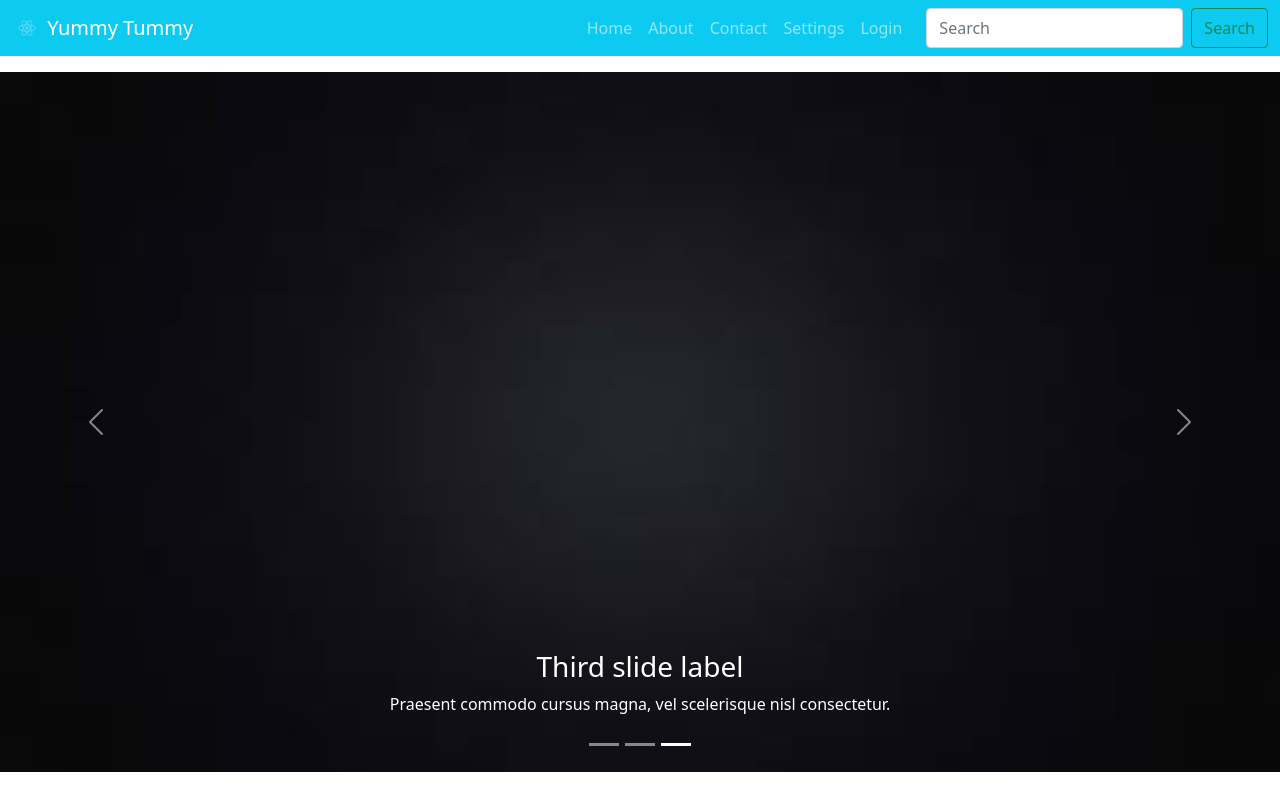
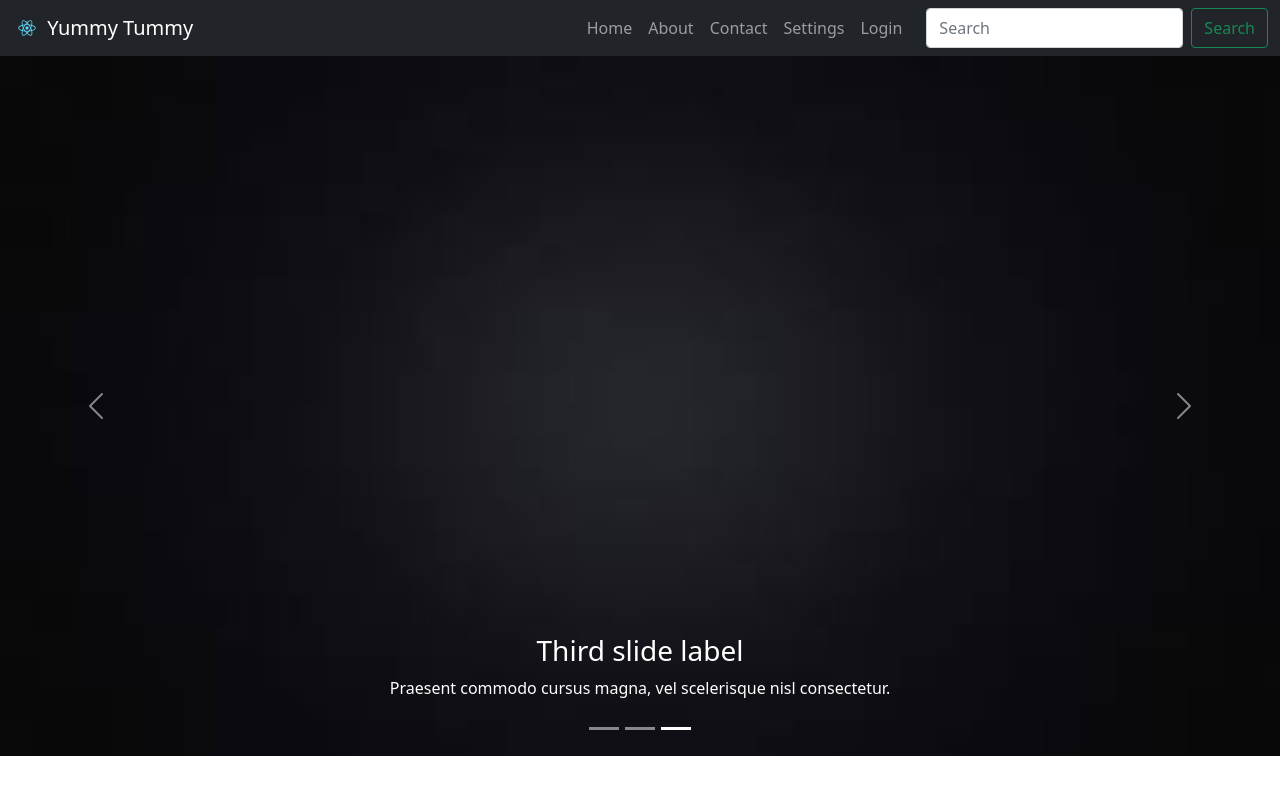
Before and after one commit to reileighh/MERN-stack, a React (Create React App) app in the folder client/: page / in a window 1280 px wide. Built offline with nearby package versions, Linux system fonts and the light colour scheme.

Commit message:
made some adjustments

```diff
--- a/client/src/components/Navbar.js
+++ b/client/src/components/Navbar.js
@@ -17,10 +17,10 @@ function NavigationBar() {
       {["md"].map((expand) => (
         <Navbar
           key={expand}
-          bg="info"
+          bg="dark"
           variant="dark"
           expand={expand}
-          className="mb-3"
+          // className="mb-3"
         >
           <Container fluid>
             <Navbar.Brand href="#">
```
